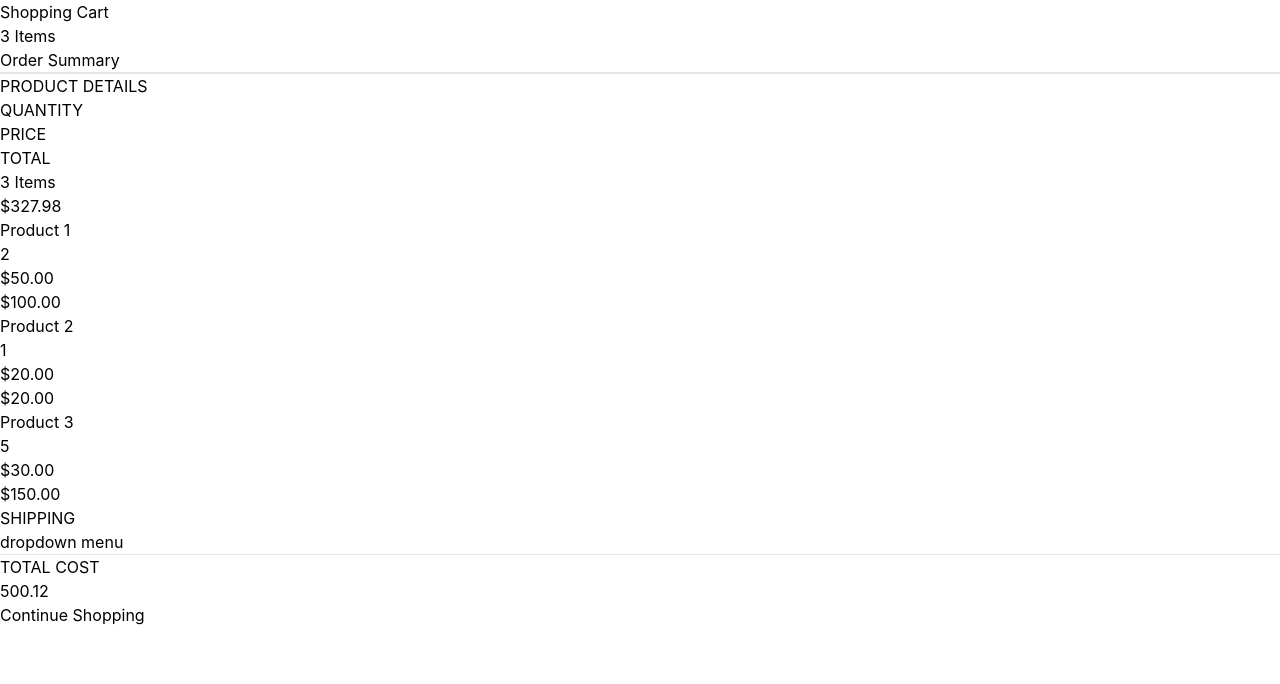
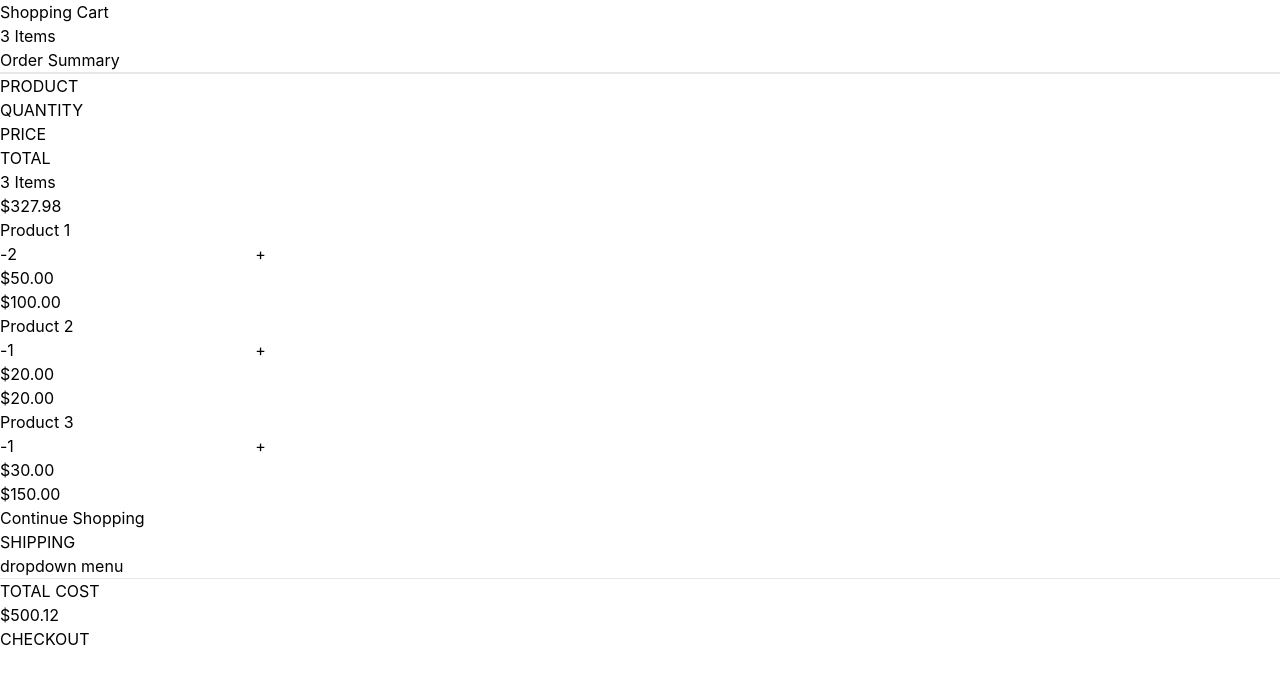
Before and after one commit to hkhaung/webdev-projects, a React (Vite) app in the folder shopping-cart/shopping-cart/: page /cart in a window 1280 px wide. Shown: the top 684 px of the page. Built offline with nearby package versions, Linux system fonts and the light colour scheme.

Commit message:
work on buttons

```diff
--- a/shopping-cart/shopping-cart/src/components/Cart/Cart.jsx
+++ b/shopping-cart/shopping-cart/src/components/Cart/Cart.jsx
@@ -1,31 +1,77 @@
-
+import { useState } from "react";
 
 const items = [
   {
-    productDetails: 'Product 1',
+    product: 'Product 1',
     quantity: 2,
     price: '$50.00',
     total: '$100.00',
   },
   {
-    productDetails: 'Product 2',
+    product: 'Product 2',
     quantity: 1,
     price: '$20.00',
     total: '$20.00',
   },
   {
-    productDetails: 'Product 3',
-    quantity: 5,
+    product: 'Product 3',
+    quantity: -2,
     price: '$30.00',
     total: '$150.00',
   },
 ];
 
-function Item({ productDetails, quantity, price, total }) {
+function RangeInput({ starting=1, min=1, max=100 }) {
+  if (starting < min) {
+    starting = 1;
+  }
+  if (starting > max) {
+    starting = 100;
+  }
+
+  const [value, setValue] = useState(starting);
+
+  function handleDecrement() {
+    setValue((prev) => prev - 1);
+  }
+
+  function handleIncrement() {
+    setValue((prev) => prev + 1);
+  }
+
+  function handleInputChange(e) {
+    const inputValue = e.target.value;
+    if (/^[0-9]+$/.test(inputValue)) {
+      const value = parseInt(inputValue);
+      if (value < min) {
+        setValue(min);
+      } else if (value > max) {
+        setValue(max);
+      } else {
+        setValue(value);
+      }
+    }
+    else if (inputValue === '') {
+      setValue(min);
+    }
+  }
+
+  return (
+    <>
+      <div className="flex items-center gap-2">
+        <button onClick={handleDecrement} className="bg-gray-100 px-2 rounded hover:bg-gray-200 transition duration-300 ease-in-out" disabled={value <= min}>-</button>
+        <input type="text" value={value} onChange={handleInputChange} className="border rounded text-center w-12" />
+        <button onClick={handleIncrement} className="bg-gray-100 px-2 rounded hover:bg-gray-200 transition duration-300 ease-in-out" disabled={value >= max}>+</button>
+      </div>
+    </>
+  )
+}
+
+function Item({productDetails, quantity, price, total}) {
   return (
     <div className="grid grid-cols-subgrid col-span-4 gap-4">
       <div className="">{productDetails}</div>
-      <div>{quantity}</div>
+      <div><RangeInput starting={quantity} /></div>
       <div>{price}</div>
       <div>{total}</div>
     </div>
@@ -52,7 +98,7 @@ function Cart() {
           <hr className="border-gray-300"/>
         </div>
 
-        <div className="font-bold">PRODUCT DETAILS</div>
+        <div className="font-bold">PRODUCT</div>
         <div className="font-bold">QUANTITY</div>
         <div className="font-bold">PRICE</div>
         <div className="font-bold">TOTAL</div>
@@ -63,12 +109,14 @@ function Cart() {
         {items.map((item, i) => (
           <Item
             key={i}
-            productDetails={item.productDetails}
+            productDetails={item.product}
             quantity={item.quantity}
             price={item.price}
             total={item.total}
           />
         ))}
+
+        <button>Continue Shopping</button>
 
         <div className="font-bold row-start-4 col-start-5">SHIPPING</div>
         <div className="row-start-5 col-start-5">dropdown menu</div>
@@ -76,11 +124,13 @@ function Cart() {
           <hr className="border-gray-300"/>
         </div>
         <div className="row-start-7 col-start-5 font-bold">TOTAL COST</div>
-        <div className="row-start-7 col-start-6 font-bold">500.12</div>
+        <div className="row-start-7 col-start-6 font-bold">$500.12</div>
+        <div className="row-start-8 col-start-5">
+          <button>CHECKOUT</button>
+        </div>
 
       </div>
 
-      <button>Continue Shopping</button>
     </>
   )
 }
```
